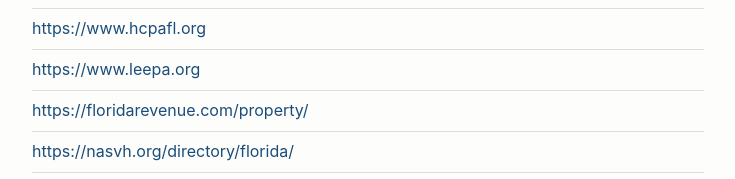
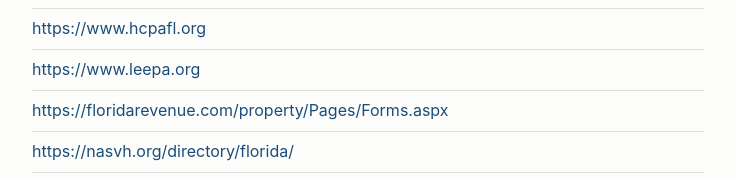
Before and after one commit to sdvosb-guide/sdvosb-guide.github.io, a plain HTML site: page florida/index.html in a window 1280 px wide. Shown: the part 7227-7406 px from the top of the page, without its empty margins (272-1007 px from the left). Drawn offline with Linux system fonts and the light colour scheme.

Commit message:
Update Florida handbook links page and worksheets

```diff
--- a/florida/index.html
+++ b/florida/index.html
@@ -233,7 +233,7 @@ can&rsquo;t be. The Veteran Service Office column links to the Florida Departmen
   <li><a href="https://www.dms.myflorida.com/business_operations/state_purchasing/office_of_supplier_development_osd/vendor_resources">https://www.dms.myflorida.com/business_operations/state_purchasing/office_of_supplier_development_osd/vendor_resources</a></li>
   <li><a href="https://www.hcpafl.org">https://www.hcpafl.org</a></li>
   <li><a href="https://www.leepa.org">https://www.leepa.org</a></li>
-  <li><a href="https://floridarevenue.com/property/">https://floridarevenue.com/property/</a></li>
+  <li><a href="https://floridarevenue.com/property/Pages/Forms.aspx">https://floridarevenue.com/property/Pages/Forms.aspx</a></li>
   <li><a href="https://nasvh.org/directory/florida/">https://nasvh.org/directory/florida/</a></li>
   <li><a href="https://www.myflvet.com">https://www.myflvet.com</a></li>
   <li><a href="https://www.floridahousing.org/live-local-act/hometown-heroes-program">https://www.floridahousing.org/live-local-act/hometown-heroes-program</a></li>
```
